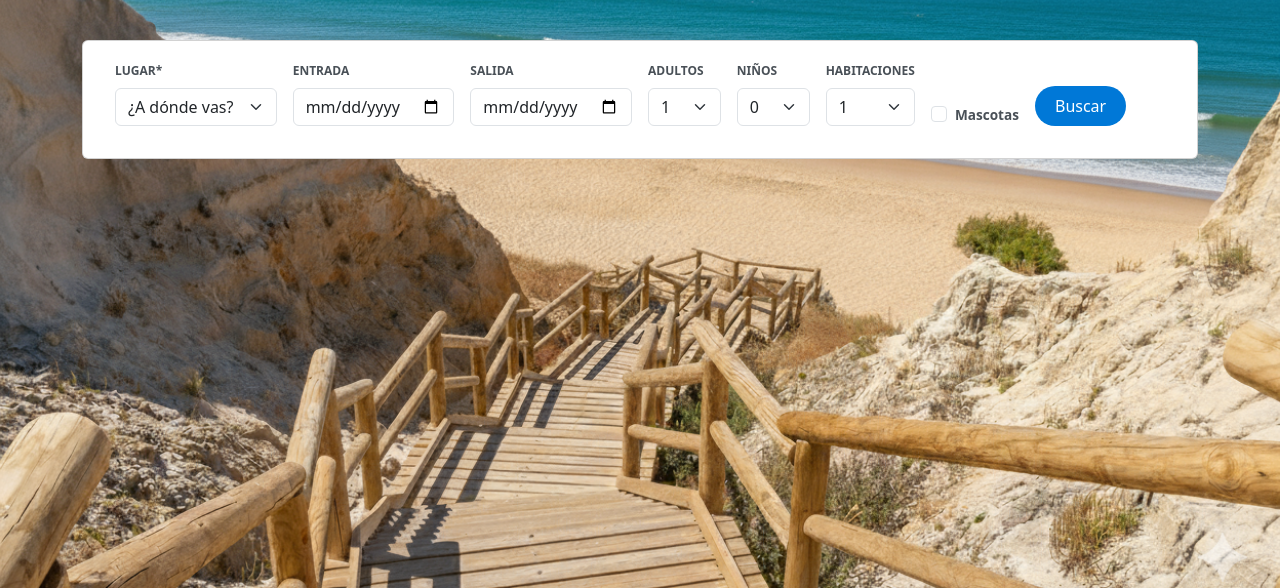
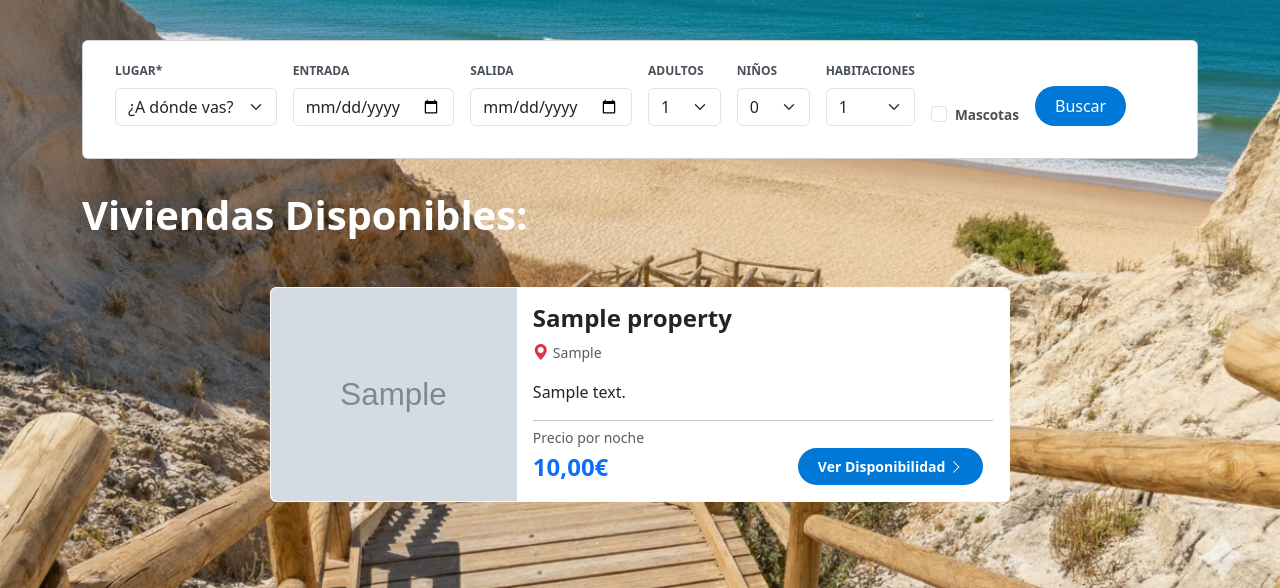
Before and after one commit to pablopermun05-sudo/booking_project, a Django app: page / in a window 1280 px wide. Shown: the part 212-800 px from the top of the page. Run offline with Django 5.2, Linux system fonts and the light colour scheme; tables that the repository leaves empty hold one stand-in row (values such as "Sample post"); grey boxes marked "Sample" are stand-in pictures; some libraries are stand-ins or nearby versions.

Commit message:
feat: improve property listing, filtering, and UI feedback
- Exclude authenticated user's properties from listings
- Add distinct() to avoid duplicates when filtering by bookings
- Fix property image rendering in index template
- Fix location display issue in property cards
- Add "no results found" message for initial and filtered results

```diff
--- a/bookings/static/bookings/bookings.js
+++ b/bookings/static/bookings/bookings.js
@@ -21,9 +21,15 @@ document.addEventListener('DOMContentLoaded', () => {
         .then(properties => {
             const initialProperties = document.querySelector('#initial-properties');
             const searchedProperties = document.querySelector('#searched-properties');
-
+            const h2properties = document.querySelector('#h2Index');
             initialProperties.textContent = '';
-            searchedProperties.textContent = '';
+            if(properties.length == 0) {
+                searchedProperties.textContent = 'No se encontraron resultados.';
+                searchedProperties.classList.add("text-center", "mt-5", "fw-semibold", "fs-3", "text-white", "notResultsFound");
+            } else {
+                searchedProperties.textContent = '';
+            }
+            h2properties.textContent = 'Viviendas relacionadas con tu búsqueda:';
             // Using textContent instead of innerHTML to prevent XSS attacks.
             properties.forEach(property => {
                 const divFlex = document.createElement("div");
@@ -67,7 +73,7 @@ document.addEventListener('DOMContentLoaded', () => {
                 const pLocation = document.createElement("p");
                 pLocation.classList.add("card-text");
                 const iLocation = document.createElement("i");
-                iLocation.classList.add("bi", "bi-geo-alt-fill", "text-danger");
+                iLocation.classList.add("bi", "bi-geo-alt-fill", "text-danger", "me-1");
                 pLocation.appendChild(iLocation);
                 const smallLocation = document.createElement("small");
                 smallLocation.classList.add("text-body-secondary");
--- a/bookings/static/bookings/styles.css
+++ b/bookings/static/bookings/styles.css
@@ -66,6 +66,17 @@ button.primary-button {
     text-shadow: none;
 }
 
+#h2Index {
+    color: #fff;
+    font-size: 2.5rem;
+    font-weight: 600;
+    text-shadow: none;
+}
+
+.notResultsFound {
+    opacity: 0.7;
+}
+
 .form-label {
     font-size: 0.75rem;
     font-weight: 800;
--- a/bookings/templates/bookings/index.html
+++ b/bookings/templates/bookings/index.html
@@ -42,21 +42,25 @@
       </div>
    </div>
 </div>
+
+<div class="mt-3">
+   <h2 id="h2Index">Viviendas Disponibles:</h2>
+</div>
+
 <div id="initial-properties">
    {% for property in properties %}
    <div class="d-flex justify-content-center mt-5">
       <div class="card border-light mb-3">
          <div class="row g-0">
             <div class="col-md-4">
-               <img src="{% static 'bookings/fondo.png' %}" class="img-fluid rounded-start h-100 object-fit-cover"
+               <img src="{{ property.image.url }}" class="img-fluid rounded-start h-100 object-fit-cover"
                   alt="...">
             </div>
             <div class="col-md-8">
                <div class="card-body">
                   <h4 class="card-title fw-bold">{{ property.title|truncatechars:50 }}</h4>
-                  <p class="card-text"><i class="bi bi-geo-alt-fill text-danger"></i><small
-                        class="text-body-secondary">{{
-                        property.location }}</small></p>
+                  <p class="card-text"><i class="bi bi-geo-alt-fill text-danger me-1"></i><small
+                        class="text-body-secondary">{{ property.location }}</small></p>
                   <p class="card-text mb-3">{{ property.description|truncatechars:160 }}</p>
                   <hr class="mt-1 mb-1">
                   <div class="d-flex justify-content-between align-items-end">
@@ -75,6 +79,9 @@
       </div>
    </div>
    {% endfor %}
+   {% if not properties %}
+      <div class="text-center mt-5 fw-semibold fs-3 text-white notResultsFound">No se encontraron resultados.</div>
+   {% endif %}
 </div>
 
 <div id="searched-properties"></div>
--- a/bookings/views.py
+++ b/bookings/views.py
@@ -38,9 +38,14 @@ class SearchForm(forms.Form):
     pets = forms.BooleanField(required=False, label="Mascotas")
 
 def index(request):
+    properties = Property.objects.all()
+
+    if request.user.is_authenticated:
+        properties = properties.exclude(owner=request.user)
 
     return render(request, "bookings/index.html", {
-        "form": SearchForm()
+        "form": SearchForm(),
+        "properties": properties
     })
 
 def properties(request):
@@ -57,6 +62,9 @@ def properties(request):
 
     properties = Property.objects.all()
 
+    if request.user.is_authenticated:
+        properties = properties.exclude(owner=request.user)
+
     if location:
         properties = properties.filter(location=location)
 
@@ -64,6 +72,7 @@ def properties(request):
         if not initial_date or not final_date:
              return JsonResponse({"error": "Ambas fechas deben ser seleccionadas."}, status=400)
 
+        # Convert dates from String into actual dates
         initial_date = date.fromisoformat(initial_date)
         final_date = date.fromisoformat(final_date)
 
@@ -72,11 +81,12 @@ def properties(request):
         elif initial_date < date.today():
             return JsonResponse({"error": "La fecha de entrada no puede ser anterior al día de hoy."}, status=400)
 
-        # Pongo "__" porque es la sintaxis del ORM de Django para realizar consultas entre modelos relacionados
+        # Using "__" to filter data across related models.
+        # Using "distinct" to prevent from duplicated properties when join
         properties = properties.exclude(
             bookings__initial_date__lt=final_date,
             bookings__final_date__gt=initial_date
-        )
+        ).distinct()
 
     if adults:
         try:
```
